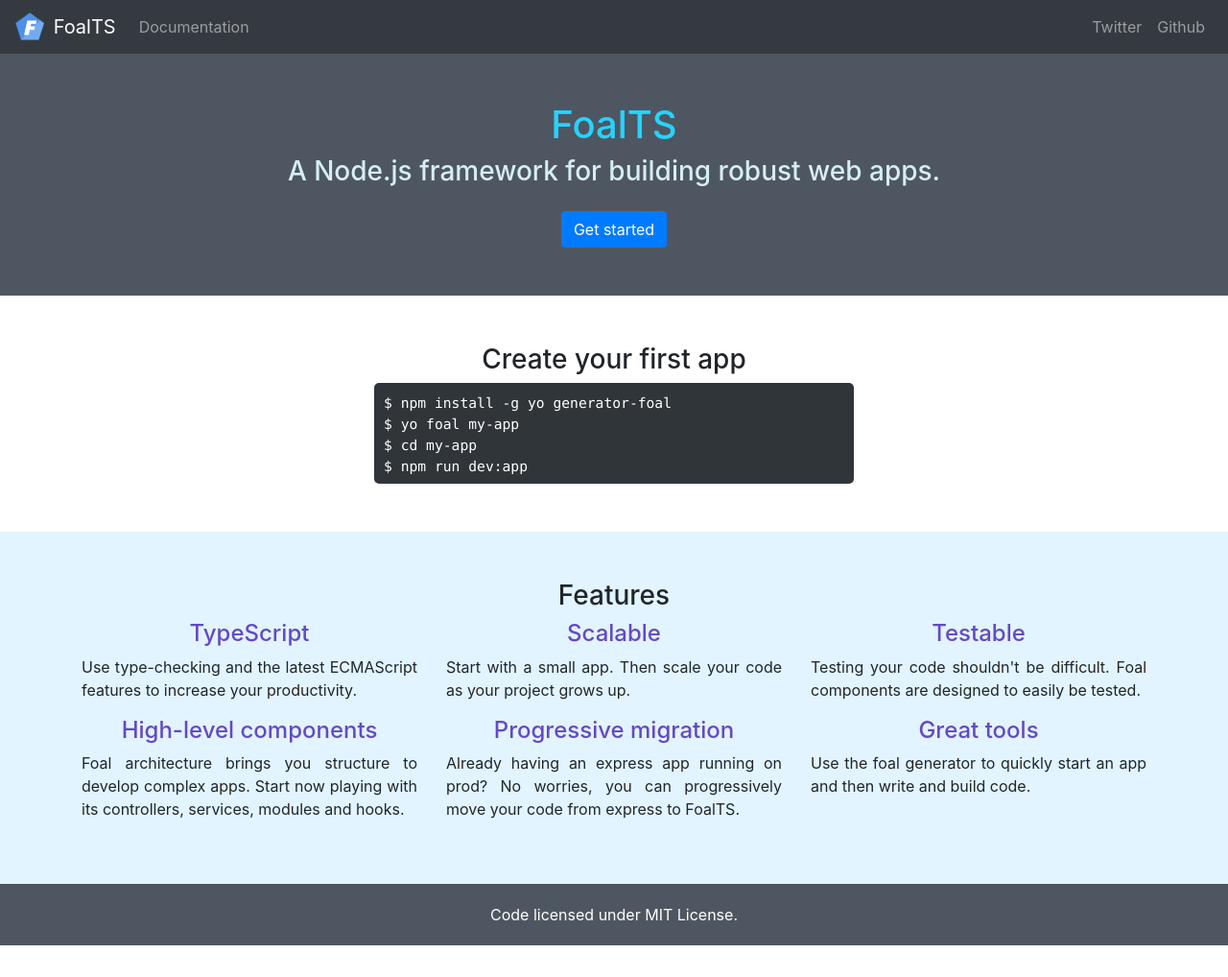
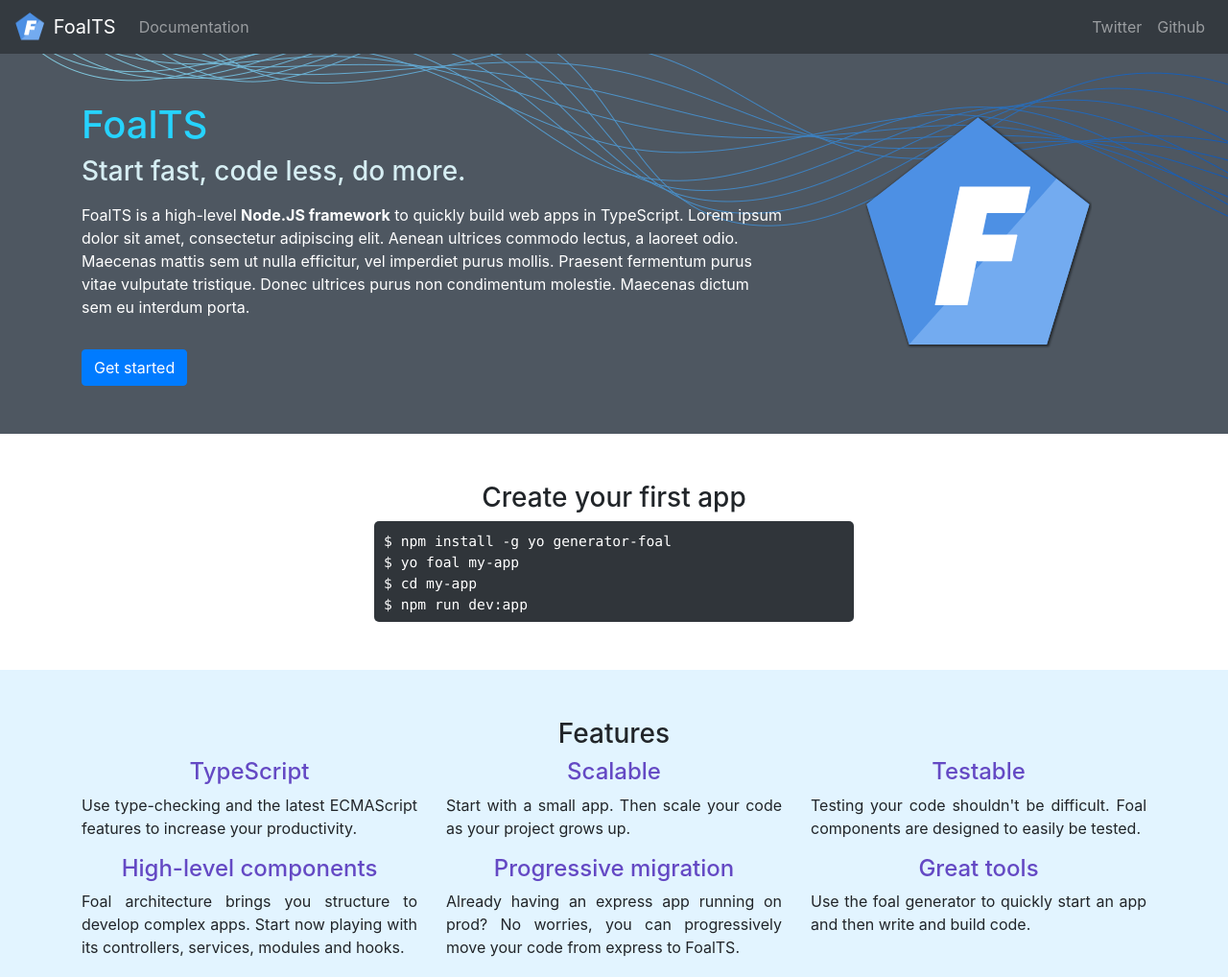
Before and after one commit to FoalTS/website, a website: page index.html in a window 1280 px wide. Shown: the top 1018 px of the page at 96% size. Before the commit the page ends 985 px from the top, so only its background shows below. Drawn offline with nearby package versions, Linux system fonts and the light colour scheme; files that its build step writes are made by us from their sources; files whose address does not match are found by name.

Commit message:
Add loremp ipsum, logo and background

```diff
--- a/index.html
+++ b/index.html
@@ -1,7 +1,7 @@
 <!doctype html>
 <html lang="en">
   <head>
-    <title>FoalTS - A Node.js framework for building robust web apps.</title>
+    <title>FoalTS - Start fast, code less, do more.</title>
     <meta charset="utf-8">
     <meta name="viewport" content="width=device-width, initial-scale=1, shrink-to-fit=no">
     <meta name="description" content="FoalTS is the framework you need to build the backend of small to large web applications. As a brief overview, FoalTS lets you quickly set up a connection to a DB and then create, read, update or delete its data through a REST API. All of that in TypeScript. Read the docs now to learn more about all FoalTS features!">
@@ -50,10 +50,18 @@
     <header class="masthead">
       <div class="container">
         <div class="row">
-          <div class="col-lg-12 text-center">
+          <div class="col-md-8">
+            <img src="assets/img/logo_250.png" alt="" height="200px" class="d-block mx-auto d-none d-sm-block d-md-none mb-4">
             <h1>FoalTS</h1>
-            <h3>A Node.js framework for building robust web apps.</h3>
+            <h3>Start fast, code less, do more.</h3>
+            <p class="text-white mt-3">
+              FoalTS is a high-level <strong>Node.JS framework</strong> to quickly build web apps in TypeScript.
+              Lorem ipsum dolor sit amet, consectetur adipiscing elit. Aenean ultrices commodo lectus, a laoreet odio. Maecenas mattis sem ut nulla efficitur, vel imperdiet purus mollis. Praesent fermentum purus vitae vulputate tristique. Donec ultrices purus non condimentum molestie. Maecenas dictum sem eu interdum porta.
+            </p>
             <a href="https://foalts.gitbooks.io/docs/" class="btn btn-primary mt-3">Get started</a>
+          </div>
+          <div class="col-md-4 d-none d-md-block align-self-center">
+            <img src="assets/img/logo_250.png" alt="" class="d-block mx-auto mb-3">
           </div>
         </div>
       </div>
--- a/package.json
+++ b/package.json
@@ -22,7 +22,7 @@
     "gulp-sass": "^3.1.0"
   },
   "dependencies": {
-    "bootstrap": "^4.0.0-beta.2",
+    "bootstrap": "^4.0.0",
     "jquery": "^3.2.1",
     "typed.js": "^2.0.6"
   }
--- a/scss/main.scss
+++ b/scss/main.scss
@@ -14,6 +14,12 @@
 }
 
 .masthead {
+  @media (min-width: 576px) and (max-width: 1450px) {
+    background-image: url('../img/background.png');
+    background-repeat: no-repeat;
+    background-position-y: -6em;
+  }
+
   h1 {
     color: #26D3FF;
   }
```
Also changed, not shown: background.svg (added), img/background.png (added), img/logo_125.png (added), img/logo_250.png (added), img/logo_400.png (added), img/logo_96.png (added), 1 other file.
